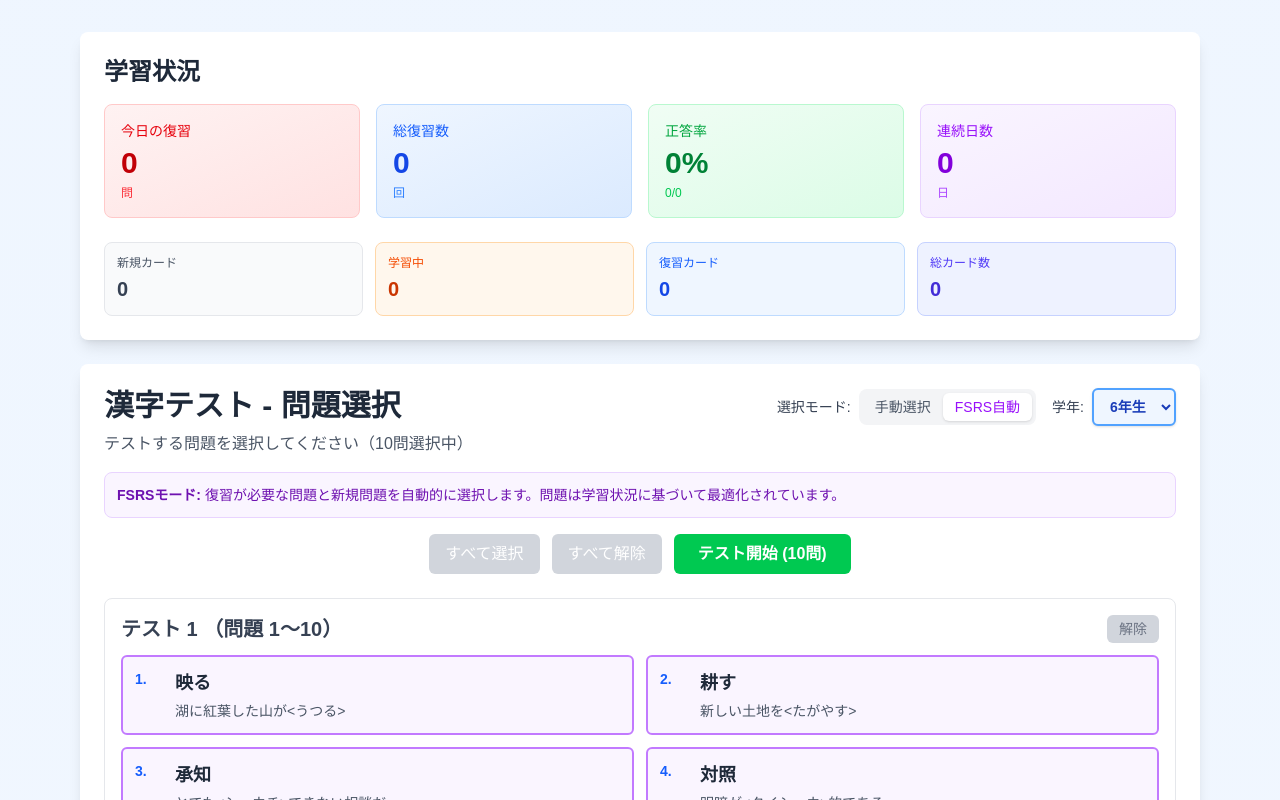
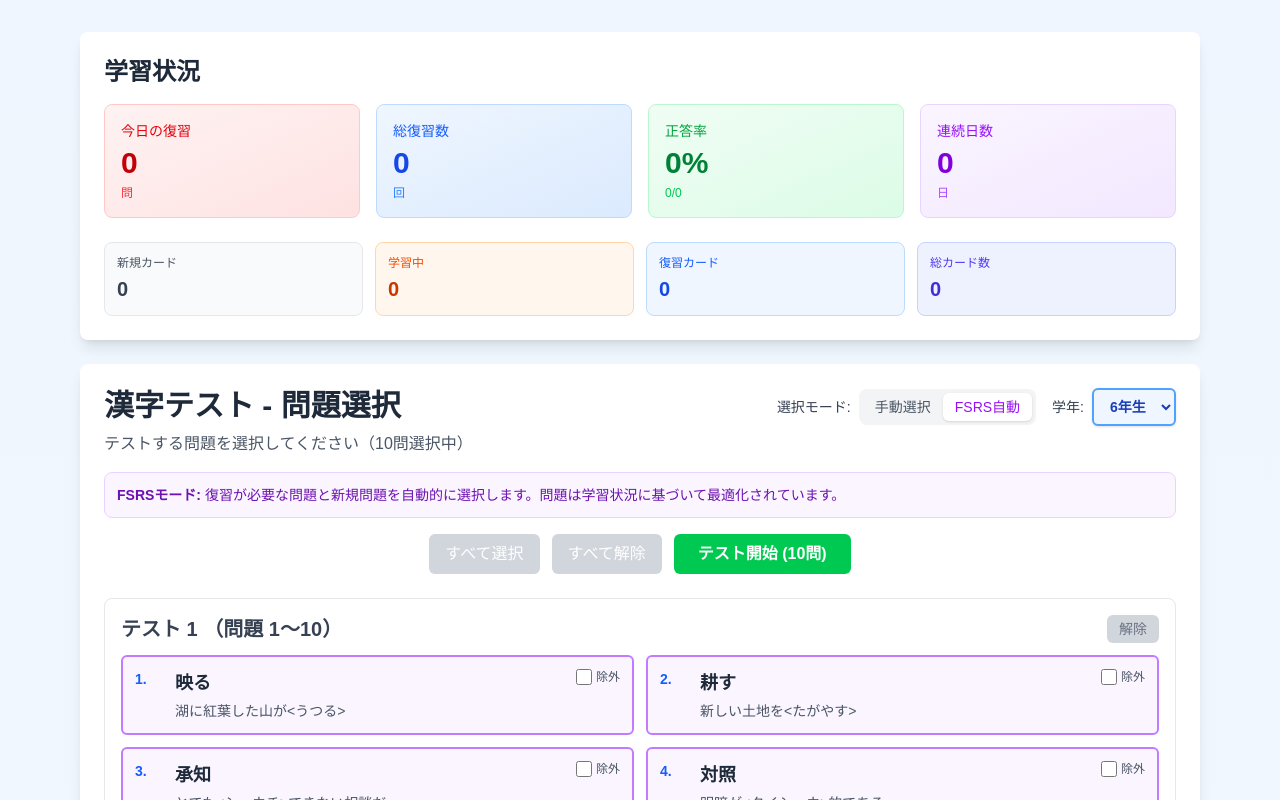
Before and after one commit to ayukatawago/kanji-study-app, a Next.js app: page / in a window 1280 px wide. Shown: the top 800 px of the page. Built offline with nearby package versions, Linux system fonts and the light colour scheme; what ts-fsrs would draw is missing.

Commit message:
Add option to exclude from test

```diff
--- a/src/app/components/QuestionSelector.tsx
+++ b/src/app/components/QuestionSelector.tsx
@@ -3,6 +3,10 @@
 import { useState, useEffect } from "react";
 import ReviewStats from "./ReviewStats";
 import { getRecommendedQuestions } from "@/lib/fsrsScheduler";
+import {
+  getExcludedQuestions,
+  toggleExcludedQuestion,
+} from "@/lib/fsrsStorage";
 
 interface Question {
   id: number;
@@ -36,8 +40,11 @@ export default function QuestionSelector({
   onGradeChange,
 }: QuestionSelectorProps) {
   const [mode, setMode] = useState<SelectionMode>("fsrs");
+  const [excludedQuestions, setExcludedQuestions] = useState<Set<number>>(
+    new Set()
+  );
 
-  // Load mode preference from localStorage
+  // Load mode preference and excluded questions from localStorage
   useEffect(() => {
     const savedMode = localStorage.getItem("selectionMode") as SelectionMode;
     if (savedMode === "fsrs" || savedMode === "manual") {
@@ -46,7 +53,11 @@ export default function QuestionSelector({
       // If no saved mode, set default to FSRS
       localStorage.setItem("selectionMode", "fsrs");
     }
-  }, []);
+
+    // Load excluded questions for current grade
+    const excluded = getExcludedQuestions(currentGrade);
+    setExcludedQuestions(excluded);
+  }, [currentGrade]);
 
   // Handle mode change
   const handleModeChange = (newMode: SelectionMode) => {
@@ -54,8 +65,10 @@ export default function QuestionSelector({
     localStorage.setItem("selectionMode", newMode);
 
     if (newMode === "fsrs") {
-      // Auto-select FSRS recommended questions
-      const allQuestionIds = questions.map((q) => q.id);
+      // Auto-select FSRS recommended questions (excluding excluded ones)
+      const allQuestionIds = questions
+        .filter((q) => !excludedQuestions.has(q.id))
+        .map((q) => q.id);
       const recommended = getRecommendedQuestions(
         allQuestionIds,
         currentGrade,
@@ -71,10 +84,41 @@ export default function QuestionSelector({
     }
   };
 
+  // Handle exclude toggle
+  const handleToggleExclude = (questionId: number) => {
+    toggleExcludedQuestion(questionId, currentGrade);
+    const excluded = getExcludedQuestions(currentGrade);
+    setExcludedQuestions(excluded);
+
+    // If question is now excluded, remove it from selection
+    if (excluded.has(questionId) && selectedQuestions.has(questionId)) {
+      onToggleQuestion(questionId);
+    }
+
+    // If in FSRS mode, recalculate recommendations
+    if (mode === "fsrs") {
+      const allQuestionIds = questions
+        .filter((q) => !excluded.has(q.id))
+        .map((q) => q.id);
+      const recommended = getRecommendedQuestions(
+        allQuestionIds,
+        currentGrade,
+        {
+          maxReviews: 20,
+          maxNew: 10,
+          totalLimit: 30,
+        }
+      );
+      onSetQuestions(recommended);
+    }
+  };
+
   // Re-select FSRS questions when grade changes in FSRS mode or when questions load
   useEffect(() => {
     if (mode === "fsrs" && questions.length > 0) {
-      const allQuestionIds = questions.map((q) => q.id);
+      const allQuestionIds = questions
+        .filter((q) => !excludedQuestions.has(q.id))
+        .map((q) => q.id);
       const recommended = getRecommendedQuestions(
         allQuestionIds,
         currentGrade,
@@ -100,7 +144,7 @@ export default function QuestionSelector({
         onSetQuestions(recommended);
       }
     }
-  }, [currentGrade, mode, questions]);
+  }, [currentGrade, mode, questions, excludedQuestions]);
   // Group questions by test (10 questions per test)
   const testsCount = Math.ceil(questions.length / 10);
   const tests = Array.from({ length: testsCount }, (_, i) => i + 1);
@@ -262,44 +306,62 @@ export default function QuestionSelector({
                 </div>
 
                 <div className="grid grid-cols-1 sm:grid-cols-2 gap-3">
-                  {testQuestions.map((q) => (
-                    <button
+                  {testQuestions.map((q) => {
+                    const isExcluded = excludedQuestions.has(q.id);
+                    return (
+                      <div
                         key={q.id}
-                      onClick={() =>
-                        mode === "manual" && onToggleQuestion(q.id)
-                      }
-                      disabled={mode === "fsrs"}
-                      className={`p-3 rounded-md text-left transition-colors border-2 ${
-                        mode === "fsrs"
+                        className={`p-3 rounded-md border-2 ${
+                          isExcluded
+                            ? "bg-red-50 border-red-300 opacity-60"
+                            : mode === "fsrs"
                               ? selectedQuestions.has(q.id)
-                            ? "bg-purple-50 border-purple-400 cursor-not-allowed"
-                            : "bg-gray-50 border-gray-200 cursor-not-allowed opacity-50"
+                                ? "bg-purple-50 border-purple-400"
+                                : "bg-gray-50 border-gray-200 opacity-50"
                               : selectedQuestions.has(q.id)
-                            ? "bg-blue-50 border-blue-500 hover:bg-blue-100"
-                            : "bg-gray-50 border-gray-200 hover:bg-gray-100"
+                                ? "bg-blue-50 border-blue-500"
+                                : "bg-gray-50 border-gray-200"
                         }`}
                       >
                         <div className="flex items-start gap-2">
                           <span
                             className={`text-sm font-bold min-w-[2rem] ${
-                            selectedQuestions.has(q.id)
+                              selectedQuestions.has(q.id) && !isExcluded
                                 ? "text-blue-600"
                                 : "text-gray-500"
                             }`}
                           >
                             {q.id}.
                           </span>
-                        <div className="flex-1">
+                          <button
+                            onClick={() =>
+                              mode === "manual" &&
+                              !isExcluded &&
+                              onToggleQuestion(q.id)
+                            }
+                            disabled={mode === "fsrs" || isExcluded}
+                            className="flex-1 text-left"
+                          >
                             <div className="text-lg font-bold text-gray-800 mb-1">
                               {q.answer}
                             </div>
                             <div className="text-sm text-gray-600">
                               {q.question}
                             </div>
+                          </button>
+                          <label className="flex items-center gap-1 cursor-pointer">
+                            <input
+                              type="checkbox"
+                              checked={isExcluded}
+                              onChange={() => handleToggleExclude(q.id)}
+                              className="w-4 h-4 text-red-600 rounded focus:ring-2 focus:ring-red-500"
+                            />
+                            <span className="text-xs text-gray-600">除外</span>
+                          </label>
                         </div>
                       </div>
-                    </button>
-                  ))}
+                    );
+                  })}
                 </div>
               </div>
             );
--- a/src/app/page.tsx
+++ b/src/app/page.tsx
@@ -3,6 +3,7 @@
 import { useState, useEffect } from "react";
 import KanjiTest from "./components/KanjiTest";
 import QuestionSelector from "./components/QuestionSelector";
+import { getExcludedQuestions } from "@/lib/fsrsStorage";
 
 interface Question {
   id: number;
@@ -47,7 +48,12 @@ export default function Home() {
 
   const handleSelectAll = () => {
     if (testData) {
-      const allQuestionIds = new Set(testData.questions.map((q) => q.id));
+      const excludedQuestions = getExcludedQuestions(currentGrade);
+      const allQuestionIds = new Set(
+        testData.questions
+          .filter((q) => !excludedQuestions.has(q.id))
+          .map((q) => q.id)
+      );
       setSelectedQuestions(allQuestionIds);
     }
   };
--- a/src/lib/fsrsStorage.ts
+++ b/src/lib/fsrsStorage.ts
@@ -10,6 +10,7 @@ const STORAGE_KEYS = {
   CARDS: "kanji_fsrs_cards",
   REVIEWS: "kanji_reviews",
   VERSION: "kanji_data_version",
+  EXCLUDED_QUESTIONS: "kanji_excluded_questions",
 } as const;
 
 const CURRENT_VERSION = "1.0";
@@ -380,3 +381,86 @@ export function importData(jsonData: string): boolean {
     return false;
   }
 }
+
+/**
+ * Get excluded questions for a grade
+ */
+export function getExcludedQuestions(grade: number): Set<number> {
+  if (typeof window === "undefined") return new Set();
+
+  const data = localStorage.getItem(STORAGE_KEYS.EXCLUDED_QUESTIONS);
+  if (!data) return new Set();
+
+  try {
+    const parsed = JSON.parse(data);
+    const excludedForGrade = parsed[grade] || [];
+    return new Set(excludedForGrade);
+  } catch (error) {
+    console.error("Error parsing excluded questions:", error);
+    return new Set();
+  }
+}
+
+/**
+ * Toggle excluded status for a question
+ */
+export function toggleExcludedQuestion(
+  questionId: number,
+  grade: number
+): void {
+  if (typeof window === "undefined") return;
+
+  const data = localStorage.getItem(STORAGE_KEYS.EXCLUDED_QUESTIONS);
+  let excluded: Record<number, number[]> = {};
+
+  if (data) {
+    try {
+      excluded = JSON.parse(data);
+    } catch (error) {
+      console.error("Error parsing excluded questions:", error);
+    }
+  }
+
+  if (!excluded[grade]) {
+    excluded[grade] = [];
+  }
+
+  const index = excluded[grade].indexOf(questionId);
+  if (index > -1) {
+    excluded[grade].splice(index, 1);
+  } else {
+    excluded[grade].push(questionId);
+  }
+
+  localStorage.setItem(
+    STORAGE_KEYS.EXCLUDED_QUESTIONS,
+    JSON.stringify(excluded)
+  );
+}
+
+/**
+ * Set multiple excluded questions at once
+ */
+export function setExcludedQuestions(
+  questionIds: number[],
+  grade: number
+): void {
+  if (typeof window === "undefined") return;
+
+  const data = localStorage.getItem(STORAGE_KEYS.EXCLUDED_QUESTIONS);
+  let excluded: Record<number, number[]> = {};
+
+  if (data) {
+    try {
+      excluded = JSON.parse(data);
+    } catch (error) {
+      console.error("Error parsing excluded questions:", error);
+    }
+  }
+
+  excluded[grade] = questionIds;
+  localStorage.setItem(
+    STORAGE_KEYS.EXCLUDED_QUESTIONS,
+    JSON.stringify(excluded)
+  );
+}
```
Lines whose indentation alone changed are shown as unchanged.
